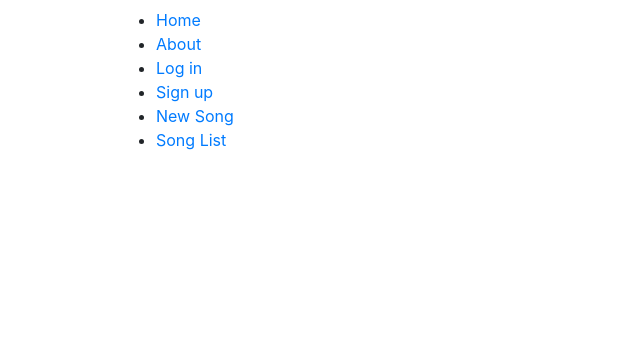
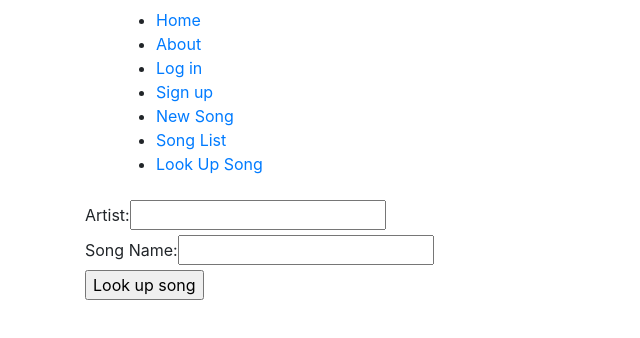
Before and after one commit to trungpham10/CarrieOKey, a React (Create React App) app in the folder CO_Front_End/carrieokey/: page /songLookUp in a window 1280 px wide. Shown: the top 338 px of the page, without its empty margins (0-640 px from the left). Built offline with nearby package versions, Linux system fonts and the light colour scheme.

Commit message:
api test

```diff
--- a/CO_Front_End/carrieokey/src/App.js
+++ b/CO_Front_End/carrieokey/src/App.js
@@ -14,7 +14,9 @@ import Signup from "./components/Signup";
 import NewSongForm from "./components/NewSongForm";
 import SongList from "./components/SongList";
 import EditSong from "./components/EditSong";
+import SongLookUp from "./components/SongLookUp";
 import Container from "react-bootstrap/Container";
+
 
 const baseUrl = "http://localhost:3003";
 
@@ -114,6 +116,7 @@ export default class App extends Component {
               <Route exact path="/newSong" component={NewSongForm} />
               <Route exact path="/songs" component={SongList} />
               <Route exact path="/editsong" component={EditSong} />
+              <Route exact path="/songLookUp" component={SongLookUp} />
               <Route
                 exact
                 path="/signup"
--- a/CO_Front_End/carrieokey/src/components/NavBar.jsx
+++ b/CO_Front_End/carrieokey/src/components/NavBar.jsx
@@ -26,6 +26,9 @@ export default function NavBar() {
         <li>
           <Link to="/songs">Song List</Link>
         </li>
+        <li>
+          <Link to="/songLookUp">Look Up Song</Link>
+        </li>
       </ul>
       </Navbar>
     </Container>
--- a/CO_Front_End/carrieokey/src/components/NewSongForm.jsx
+++ b/CO_Front_End/carrieokey/src/components/NewSongForm.jsx
@@ -1,5 +1,6 @@
 import React, { Component } from 'react'
 import Container from "react-bootstrap/Container"
+
 const baseUrl = 'http://localhost:3003'
 export default class NewSongForm extends Component {
     constructor(props){
@@ -9,16 +10,26 @@ export default class NewSongForm extends Component {
             artist: "",
             lyrics: "",
             videoLink: "",
-            image: ""
+            image: "",
+
         }
         this.handleChange = this.handleChange.bind(this)
         this.handleSubmit = this.handleSubmit.bind(this)
 
 
     }
+    //https://orion.apiseeds.com/api/music/lyric/Patsy Cline/crazy?apikey=EMvxpFHfby2rEWssJnkr8rFYmQ1y8WONbq9qiWJKELQPfYgvz9Rm29AqIlNTglYo
+
+
+
+
+
+
+    /////
 
     handleChange(event) {
         this.setState({[event.currentTarget.id]: event.currentTarget.value})
+
     }
 
 handleSubmit (event) {
@@ -55,6 +66,7 @@ handleSubmit (event) {
     render() {
         return (
             <Container>
+                <h3>Enter Song</h3>
             <form onSubmit={(event) => this.handleSubmit(event)}>
                 <label htmlFor= "songName" >Song Name:</label>
 
@@ -80,7 +92,11 @@ handleSubmit (event) {
 
 
             </form>
+
+
+
             </Container>
+
 
         )
     }
--- /dev/null
+++ b/CO_Front_End/carrieokey/src/components/SongLookUp.jsx
@@ -0,0 +1,72 @@
+import React, { Component } from 'react'
+
+export default class SongLookUp extends Component {
+    constructor(props) {
+        super(props)
+        this.state = {
+            baseURL: 'https://orion.apiseeds.com/api/music/lyric/',
+            key:'?apikey=EMvxpFHfby2rEWssJnkr8rFYmQ1y8WONbq9qiWJKELQPfYgvz9Rm29AqIlNTglYo',
+            songName: '',
+            artist: '',
+            searchURL: '',
+            results: ''
+        }
+        this.handleChange = this.handleChange.bind(this)
+        this.handleSubmit = this.handleSubmit.bind(this)
+    }
+
+    handleChange(event) {
+        this.setState({ [event.currentTarget.id]: event.currentTarget.value })
+
+    }
+
+    handleSubmit (event) {
+        event.preventDefault()
+        this.setState({
+          searchURL: this.state.baseURL + this.state.artist + '/'+ this.state.songName + this.state.key
+        })
+        fetch(this.state.searchURL)
+        .then(res => {
+            this.setState({
+                results: res.json()
+            })
+        })
+        .catch(error => console.error({ 'Error': error }))
+      }
+
+
+    // handleSubmit (event) {
+    //     event.preventdefault()
+    //     const baseURL = 'https://orion.apiseeds.com/api/music/lyric/';
+    //     const key = '?apikey=EMvxpFHfby2rEWssJnkr8rFYmQ1y8WONbq9qiWJKELQPfYgvz9Rm29AqIlNTglYo';
+    //     // console.log('I am fetching')
+    //     debugger
+    //     fetch(baseURL + this.state.artists + '/' + this.state.songNames + key)
+    //         .then(res => res.json())
+    //         .then(data => {
+    //             console.log(data)
+
+
+    //         }).catch(error => console.error({ 'Error': error }))
+    // }
+
+    render() {
+        return (
+            <div>
+
+                <form onSubmit={this.handleSubmit}>
+
+                    <label htmlFor="artist">Artist:</label>
+
+                    <input type="text" id="artist" value={this.state.artist} onChange={this.handleChange} ></input><br></br>
+
+                    <label htmlFor="songName" >Song Name:</label>
+
+                    <input type="text" id="songName" value={this.state.songName} onChange={this.handleChange}></input><br></br>
+
+                    <input type="submit" value="Look up song" />
+                </form>
+            </div>
+        )
+    }
+}
```
